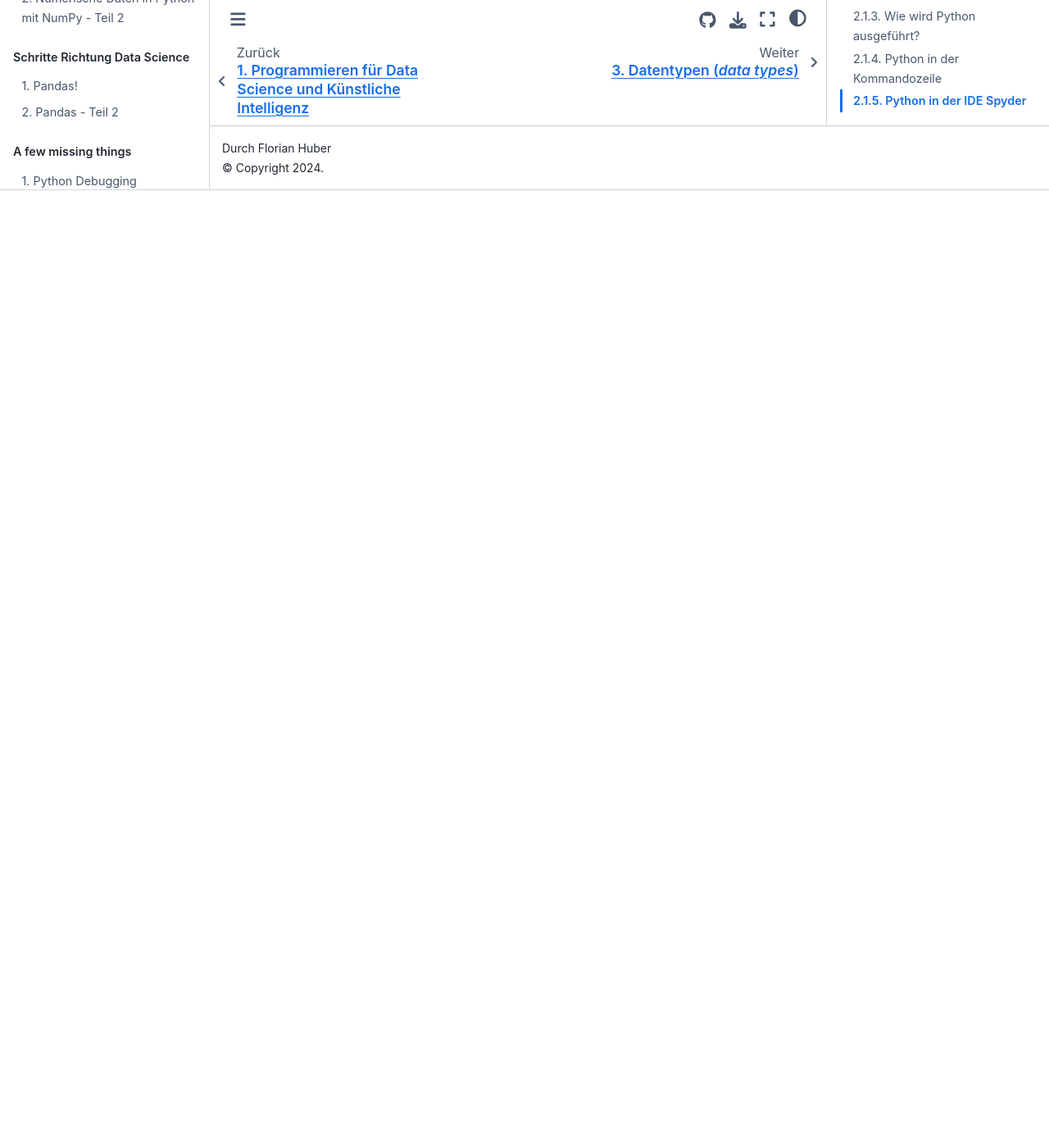
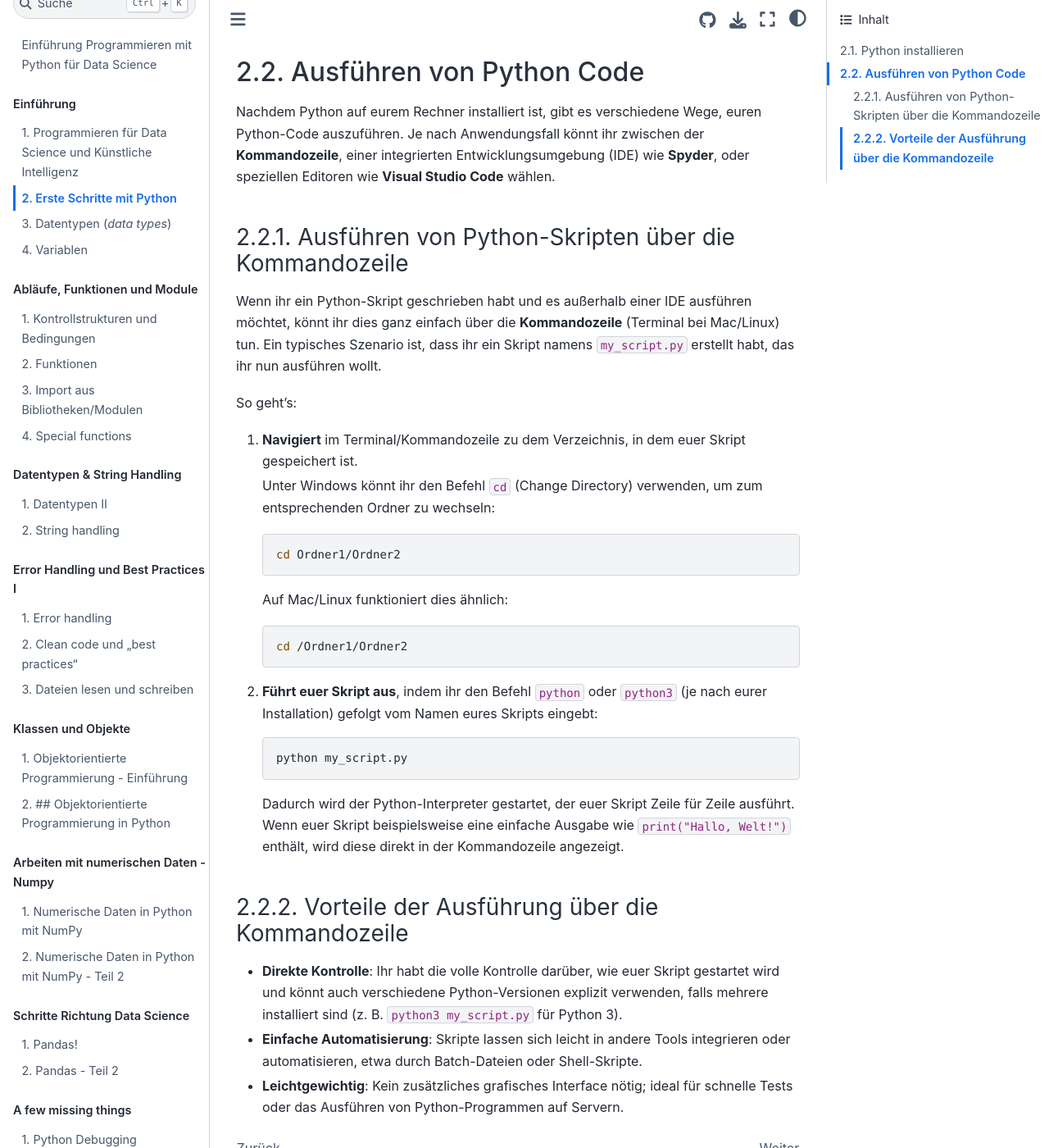
Before and after one commit to florian-huber/python-introduction, a Jupyter Book: the page built from lesson_material_german/01_first_steps.md, in a window 1280 px wide and 1400 px high, scrolled down 2465 px. Shown: the whole window at 82% size. Built offline with Jupyter Book 1.0.4 settings and Sphinx 7.4.7 and the Sphinx Book theme 1.1.4, drawn with Linux system fonts in a browser that asks for light colours; pages that are not in the unit, such as notebooks, are missing from menus; before the commit the page ends 2697 px from its top, so only the background shows below that; some of the changed text lies outside the part shown.

Commit message:
add part on execution of code

````diff
--- a/lesson_material_german/01_first_steps.md
+++ b/lesson_material_german/01_first_steps.md
@@ -49,3 +49,41 @@ Eine komfortablere Möglichkeit, Python zu nutzen, bietet die integrierte Entwic
 
 Spyder ist eine leistungsfähige Umgebung für das Schreiben und Debuggen von Python-Code. Es bietet viele Funktionen, die euch helfen, effizienter zu arbeiten, wie z.B. Code-Vervollständigung, Syntax-Highlighting und integrierte Debugging-Tools.
 Im Laufe des Studiums werden viele auch zu anderen Editoren greifen, allem voran **Visual Studio Code** das einen noch großeren Funktionsumfang bietet. Insbesondere für Anfänger*innen ist Spyder aber oft übersichtlicher weshalb wir im Kurs in diesem Semester damit arbeiten werden.
+
+## Ausführen von Python Code
+
+Nachdem Python auf eurem Rechner installiert ist, gibt es verschiedene Wege, euren Python-Code auszuführen. Je nach Anwendungsfall könnt ihr zwischen der **Kommandozeile**, einer integrierten Entwicklungsumgebung (IDE) wie **Spyder**, oder speziellen Editoren wie **Visual Studio Code** wählen.
+
+### Ausführen von Python-Skripten über die Kommandozeile
+
+Wenn ihr ein Python-Skript geschrieben habt und es außerhalb einer IDE ausführen möchtet, könnt ihr dies ganz einfach über die **Kommandozeile** (Terminal bei Mac/Linux) tun. Ein typisches Szenario ist, dass ihr ein Skript namens `my_script.py` erstellt habt, das ihr nun ausführen wollt.
+
+So geht's:
+
+1. **Navigiert** im Terminal/Kommandozeile zu dem Verzeichnis, in dem euer Skript gespeichert ist.
+
+   Unter Windows könnt ihr den Befehl `cd`  (Change Directory) verwenden, um zum entsprechenden Ordner zu wechseln:
+
+   ```bash
+   cd Ordner1/Ordner2
+   ```
+
+   Auf Mac/Linux funktioniert dies ähnlich:
+
+   ```bash
+   cd /Ordner1/Ordner2
+   ```
+
+2. **Führt euer Skript aus**, indem ihr den Befehl `python` oder `python3` (je nach eurer Installation) gefolgt vom Namen eures Skripts eingebt:
+
+   ```bash
+   python my_script.py
+   ```
+
+   Dadurch wird der Python-Interpreter gestartet, der euer Skript Zeile für Zeile ausführt. Wenn euer Skript beispielsweise eine einfache Ausgabe wie `print("Hallo, Welt!")` enthält, wird diese direkt in der Kommandozeile angezeigt.
+
+### Vorteile der Ausführung über die Kommandozeile
+
+- **Direkte Kontrolle**: Ihr habt die volle Kontrolle darüber, wie euer Skript gestartet wird und könnt auch verschiedene Python-Versionen explizit verwenden, falls mehrere installiert sind (z. B. `python3 my_script.py` für Python 3).
+- **Einfache Automatisierung**: Skripte lassen sich leicht in andere Tools integrieren oder automatisieren, etwa durch Batch-Dateien oder Shell-Skripte.
+- **Leichtgewichtig**: Kein zusätzliches grafisches Interface nötig; ideal für schnelle Tests oder das Ausführen von Python-Programmen auf Servern.
````
